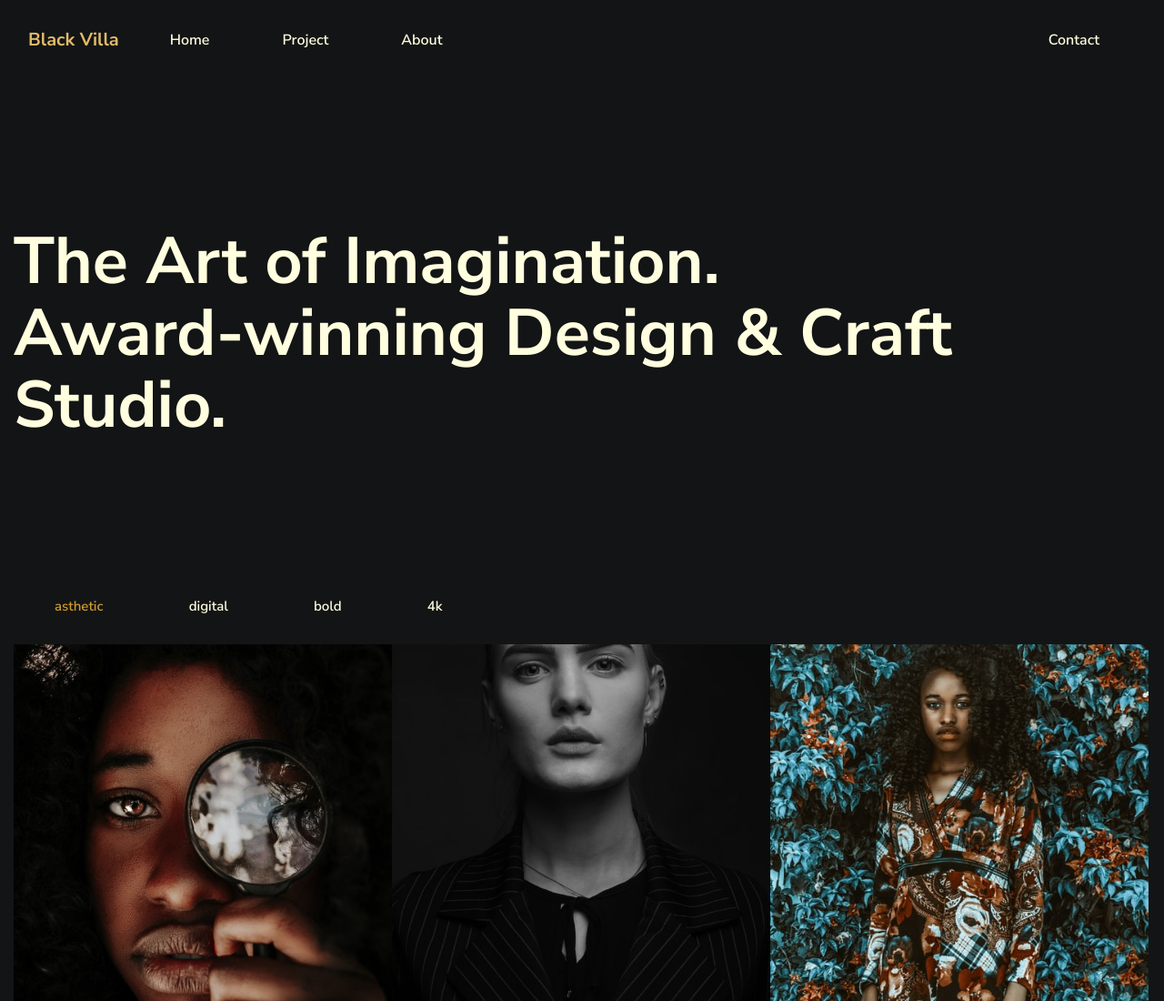
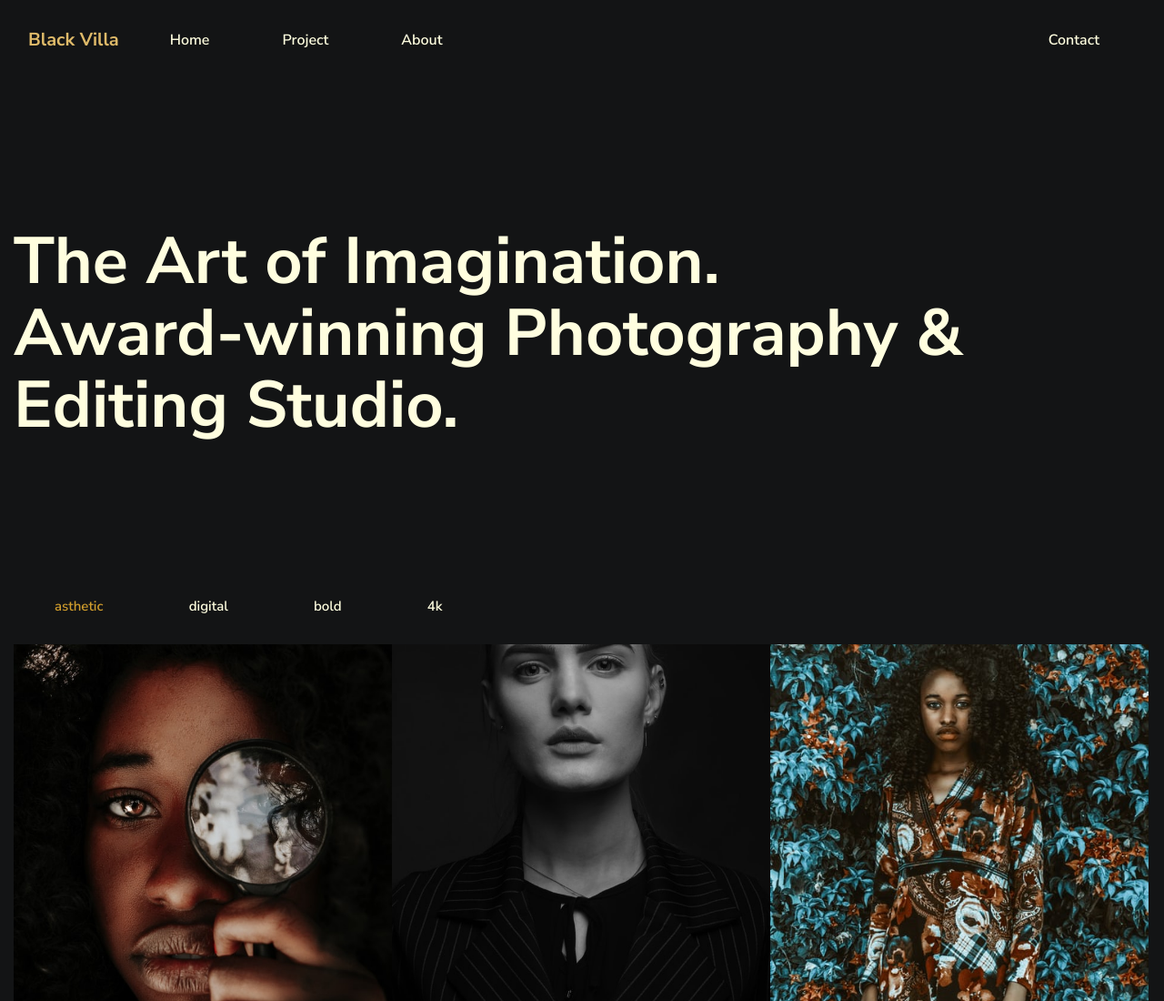
Before and after one commit to prayaasxxd/BlackVilla, a plain HTML site: page index.html in a window 1280 px wide. Shown: the top 1100 px of the page at 91% size. Drawn offline with Linux system fonts and the light colour scheme.

Commit message:
Update index.html

```diff
--- a/index.html
+++ b/index.html
@@ -52,7 +52,8 @@
             <div class="container">
                 <div class="row d-flex  align-items-start">
                     <div class="col-md-11">
-                        <h1 class="display-3">The Art of Imagination.<br>Award-winning Design &amp; Craft Studio.</h1>
+                        <h1 class="display-3">The Art of Imagination.<br>Award-winning Photography
+                            &amp; Editing Studio.</h1>
                     </div>
                 </div>
             </div>
```
